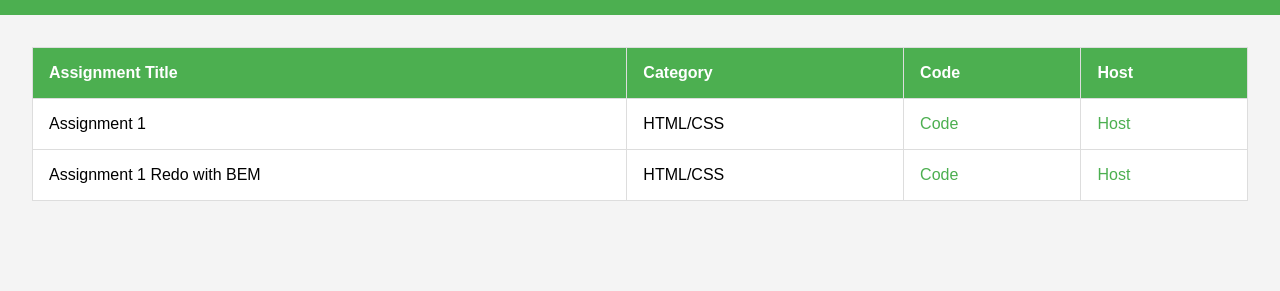
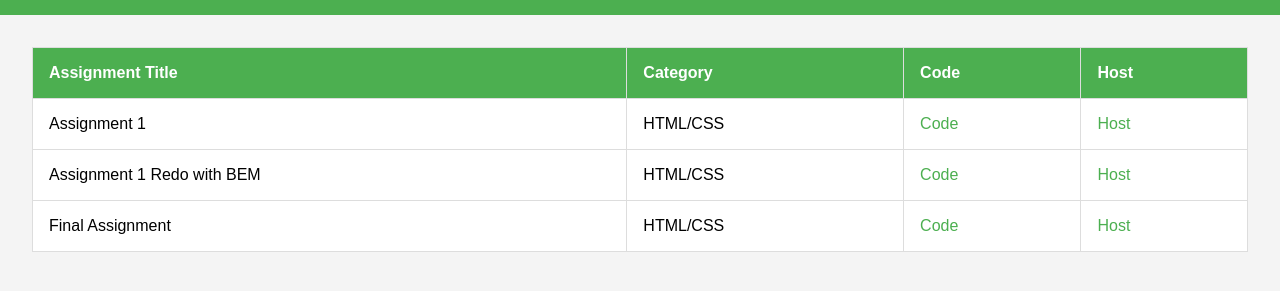
Before and after one commit to jayan058/assignments, a plain HTML site: page index.html in a window 1280 px wide. Shown: the part 193-484 px from the top of the page. Drawn offline with Linux system fonts and the light colour scheme.

Commit message:
Update index.html

```diff
--- a/index.html
+++ b/index.html
@@ -35,6 +35,12 @@
                     <td><a href=https://github.com/jayan058/Leafrog-Assignments/tree/assignment1-bem>Code</a></td>
                     <td><a href=https://jayan058.github.io/Leafrog-Assignments/>Host</a></td>
                 </tr>
+                   <tr>
+                    <td>Final Assignment</td>
+                    <td>HTML/CSS</td>
+                    <td><a href=https://github.com/jayan058/theme-toggle>Code</a></td>
+                    <td><a href=https://jayan058.github.io/theme-toggle/>Host</a></td>
+                </tr>
             </tbody>
         </table>
     </main>
```
